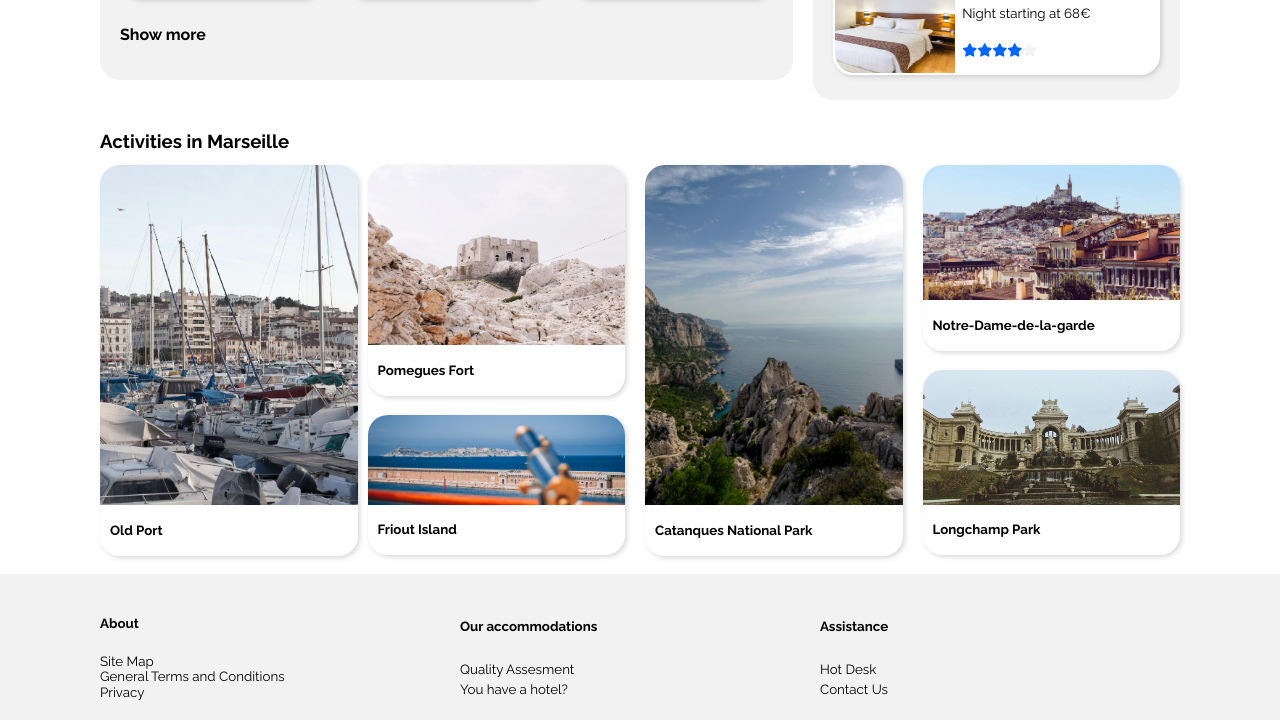
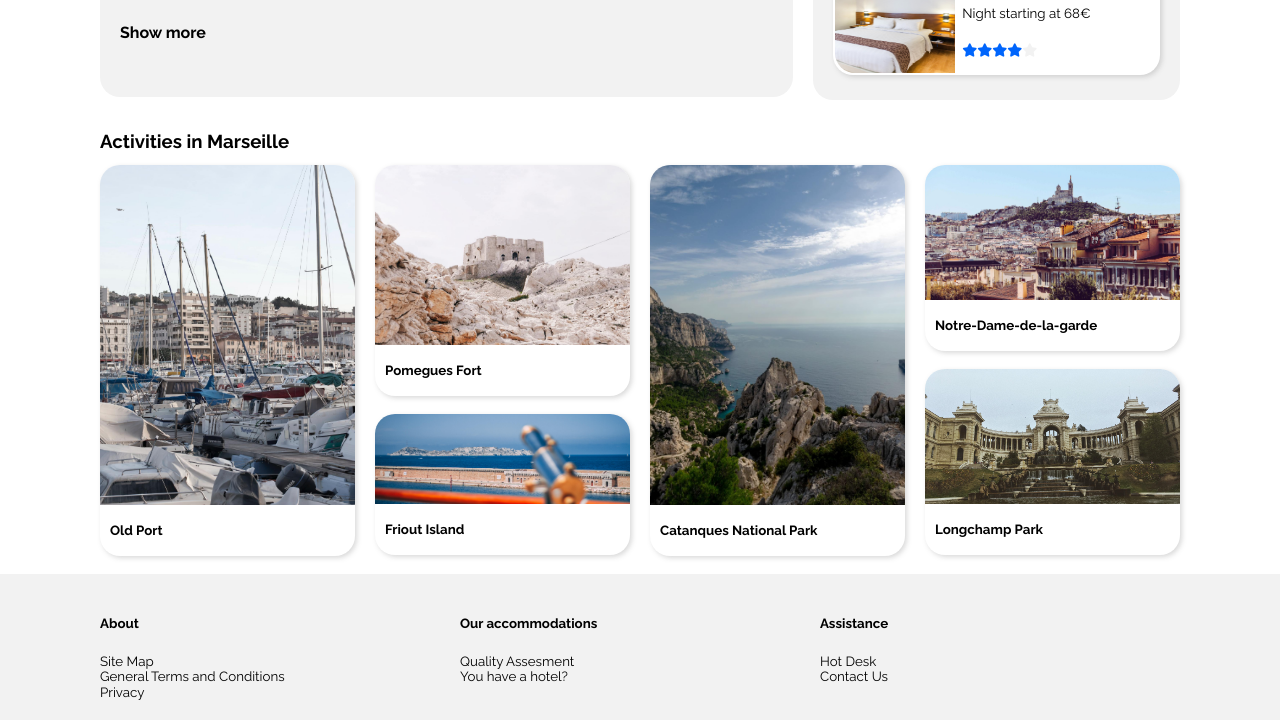
Before and after one commit to jimmypop1985/Booki-Openclassrooms-Project, a plain HTML site: page index.html in a window 1280 px wide. Shown: the part 831-1551 px from the top of the page. Drawn offline with Linux system fonts and the light colour scheme.

Commit message:
Added breaks in activities section

```diff
--- a/css/style.css
+++ b/css/style.css
@@ -221,10 +221,9 @@ nav a:hover { /*When the navs are hovered over, a border is displayed underneath
 .accom-container, .act-container{  /*Styles the common elements for mobile for the activities and accommodation sections for mobile*/
   display: flex;
   flex-direction: column;
-  justify-content: space-between;
+  align-items: flex-start;
   border-radius: 20px;
   width: 100%;
-  gap: 10px;
   padding:20px;
 }
 
@@ -355,7 +354,6 @@ nav a:hover { /*When the navs are hovered over, a border is displayed underneath
   flex: 1;
   display: flex;
   flex-direction: column;
-  justify-content: space-around;
 }
 
 
```
Also changed, not shown: index.html (+3 -0 lines).
